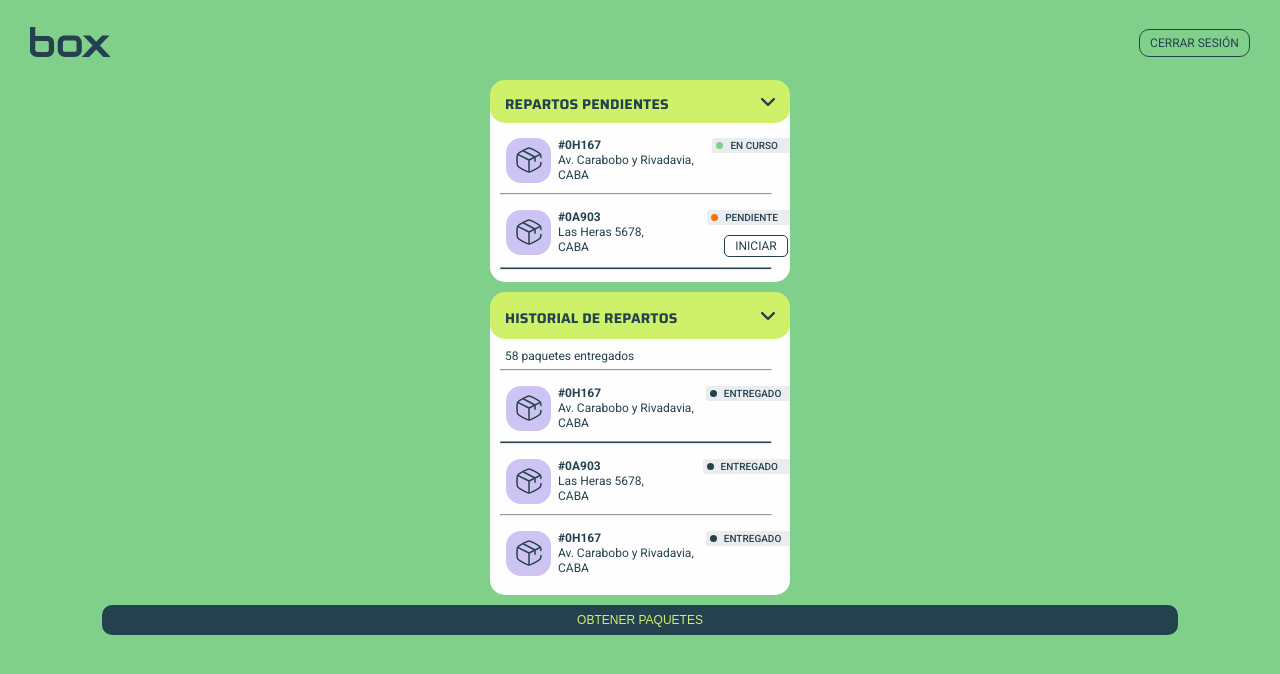
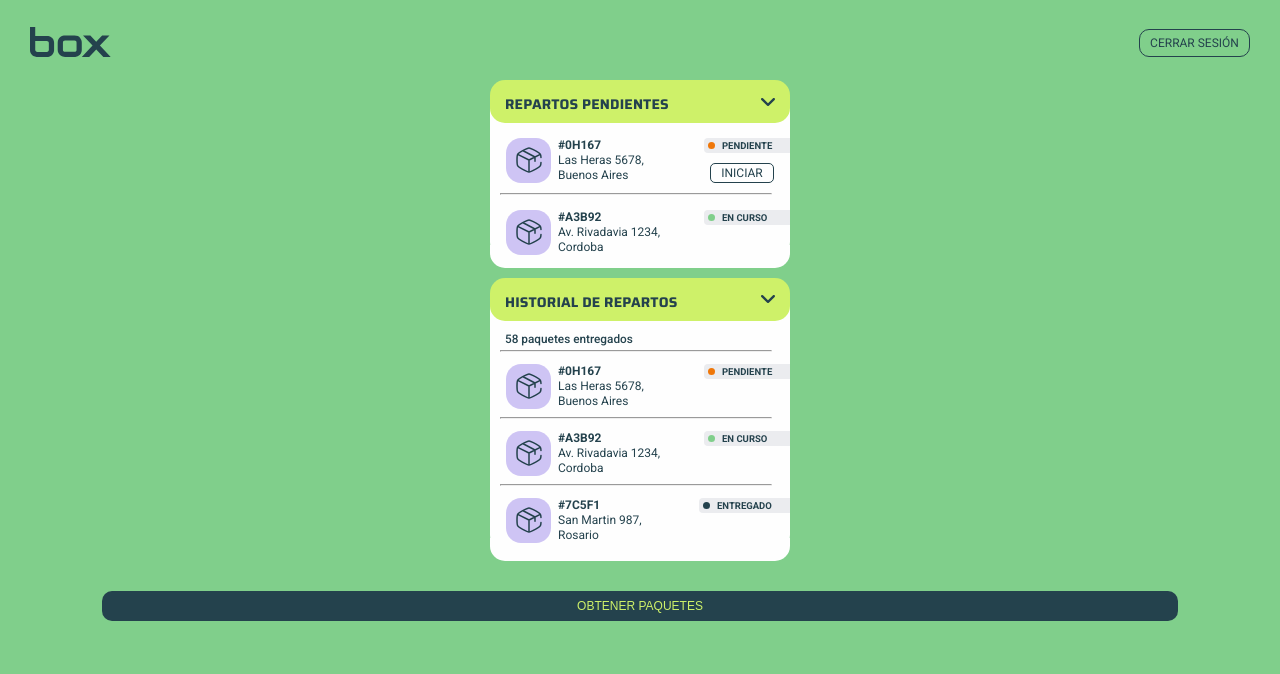
Before and after one commit to JuanPiPem/BoxDeliveryFrontend, a Next.js app: page /delivery-man/start-work-day in a window 1280 px wide. Shown: the top 674 px of the page. Built offline with nearby package versions, Linux system fonts and the light colour scheme.

Commit message:
fix margins and div positions

```diff
--- a/src/commons/deliveriesHistory/deliveriesHistory.module.scss
+++ b/src/commons/deliveriesHistory/deliveriesHistory.module.scss
@@ -4,7 +4,7 @@
   width: 300px;
   border-bottom-left-radius: 15px;
   border-bottom-right-radius: 15px;
-  max-height: 245px;
+  max-height: 229px;
   margin-top: 1px;
   overflow-x: hidden;
   overflow-y: auto;
@@ -27,21 +27,23 @@
 
 .packagesNumber {
   margin-left: 15px;
-  margin-top: 10px;
-  margin-bottom: 5px;
+  margin-top: 11px;
+  margin-bottom: -2px;
+  font-weight: 500;
+  font-size: 11.8px;
 }
 
 .hr {
   width: 270px;
-  height: 0.3px;
+  height: 0.01px;
   margin-left: 10px;
   background: #24424d;
 }
 
 .boxTrash {
   margin-left: 16px;
-  margin-top: 15px;
-  margin-bottom: 10px;
+  margin-top: 12px;
+  margin-bottom: 8px;
 }
 
 .lastHr {
@@ -112,7 +114,7 @@
   justify-content: space-between;
   align-items: center;
   width: 300px;
-  height: 47px;
+  height: 42.5px;
   background: $light-yellow;
   border-radius: 15px;
   z-index: 3;
--- a/src/commons/navbar/Navbar.tsx
+++ b/src/commons/navbar/Navbar.tsx
@@ -5,7 +5,7 @@ import Link from "next/link";
 
 const Navbar = () => {
   const loggedIn = true;
-  const isAdmin = true;
+  const isAdmin = false;
   return (
     <div className={s.navbarContainer}>
       <div className={s.contentContainer}>
--- a/src/commons/pendingDeliveries/pendingDeliveries.module.scss
+++ b/src/commons/pendingDeliveries/pendingDeliveries.module.scss
@@ -20,7 +20,7 @@
 }
 
 .maxHeightViewDeliveryMan {
-  max-height: 148px;
+  max-height: 134px;
 }
 
 .backgronudPaddingTop {
@@ -40,7 +40,7 @@
 
 .hr {
   width: 270px;
-  height: 0.3px;
+  height: 0.01px;
   margin-left: 10px;
   background: #24424d;
 }
--- a/src/commons/tableListPackages/TableListPackages.tsx
+++ b/src/commons/tableListPackages/TableListPackages.tsx
@@ -41,7 +41,17 @@ const TableListPackages = (prop: Prop) => {
         <div className={`${s.div3}`}>
           {prop.viewType === "home-repartidor" ||
           prop.viewType === "perfil-repartidor" ? (
-            <div className={`${s.statusContainer}`}>
+            <div
+              className={`${s.statusContainer}`}
+              id={
+                prop.status === "pendiente" && !iniciarClicked
+                  ? s.PENDIENTE
+                  : prop.status === "en-curso" ||
+                    (prop.status === "pendiente" && iniciarClicked)
+                  ? s.EN_CURSO
+                  : s.ENTREGADO
+              }
+            >
               {prop.status === "pendiente" && !iniciarClicked ? (
                 <StatusPending />
               ) : prop.status === "en-curso" ||
--- a/src/commons/tableListPackages/tableListPackages.module.scss
+++ b/src/commons/tableListPackages/tableListPackages.module.scss
@@ -36,7 +36,7 @@
   // margin-right: 15px;
   display: flex;
   flex-direction: column;
-  align-items: flex-end;
+  align-items: flex-start;
 }
 
 .div3Aling {
@@ -45,23 +45,27 @@
 }
 
 .statusContainer {
+  width: 86px;
   margin-right: -2px;
   display: flex;
   align-items: center;
   background: $light-grey;
-  border-radius: 3px 0 0 3px;
+  border-radius: 4px 0 0 4px;
   svg {
     all: unset;
     margin-right: -5px;
     margin-left: 4px;
   }
 }
+#ENTREGADO {
+  width: 91px;
+}
 
 .statusText {
   all: unset;
   padding: 0 12px;
-  font-size: 10px;
-  font-weight: 500;
+  font-size: 9.5px;
+  font-weight: 600;
   line-height: 15px;
   text-transform: uppercase;
 }
@@ -71,14 +75,13 @@
   color: $dark-green;
   background-color: transparent;
   width: 62px;
-  height: 20px;
+  height: 18px;
   flex-shrink: 0;
+  margin-left: 6px;
   margin-top: 10px;
   border-radius: 5px;
   border: 1px solid $dark-green;
-  font-feature-settings: "clig" off, "liga" off;
   font-size: 12px;
-  font-style: normal;
   font-weight: 400;
   text-transform: uppercase;
   text-align: center;
--- a/src/components/deliveryMan/startWorkDay/StartWorkDay.tsx
+++ b/src/components/deliveryMan/startWorkDay/StartWorkDay.tsx
@@ -6,6 +6,7 @@ import ButtonDarkBlue from "commons/buttonDarkBlue/ButtonDarkBlue";
 import DeliveriesHistory from "commons/deliveriesHistory/DeliveriesHistory";
 import PendingDeliveries from "commons/pendingDeliveries/PendingDeliveries";
 import Link from "next/link";
+import { fakeData } from "utils/fakeData";
 
 const StartWorkDay = () => {
   interface FakeData {
@@ -15,71 +16,8 @@ const StartWorkDay = () => {
     status: string;
   }
 
-  const arrayFakeDataPendingPackages: FakeData[] = [
-    {
-      packageNumber: "#0H167",
-      address: "Av. Carabobo y Rivadavia",
-      city: "CABA",
-      status: "en-curso",
-    },
-    {
-      packageNumber: "#0A903",
-      address: "Las Heras 5678",
-      city: "CABA",
-      status: "pendiente",
-    },
-    {
-      packageNumber: "#0H167",
-      address: "Av. Carabobo y Rivadavia",
-      city: "CABA",
-      status: "en-curso",
-    },
-    {
-      packageNumber: "#0A903",
-      address: "Las Heras 5678",
-      city: "CABA",
-      status: "pendiente",
-    },
-  ];
-
-  const arrayFakeData: FakeData[] = [
-    {
-      packageNumber: "#0H167",
-      address: "Av. Carabobo y Rivadavia",
-      city: "CABA",
-      status: "entregado",
-    },
-    {
-      packageNumber: "#0A903",
-      address: "Las Heras 5678",
-      city: "CABA",
-      status: "entregado",
-    },
-    {
-      packageNumber: "#0H167",
-      address: "Av. Carabobo y Rivadavia",
-      city: "CABA",
-      status: "entregado",
-    },
-    {
-      packageNumber: "#0H167",
-      address: "Av. Carabobo y Rivadavia",
-      city: "CABA",
-      status: "entregado",
-    },
-    {
-      packageNumber: "#0A903",
-      address: "Las Heras 5678",
-      city: "CABA",
-      status: "entregado",
-    },
-    {
-      packageNumber: "#0A903",
-      address: "Las Heras 5678",
-      city: "CABA",
-      status: "entregado",
-    },
-  ];
+  const arrayFakeDataPendingPackages: FakeData[] = fakeData;
+  const arrayFakeData: FakeData[] = fakeData;
 
   return (
     <>
--- a/src/components/deliveryMan/startWorkDay/startWorkDay.module.scss
+++ b/src/components/deliveryMan/startWorkDay/startWorkDay.module.scss
@@ -21,5 +21,5 @@
 
 .buttonGetPackages {
   width: 84%;
-  margin-top: 10px;
+  margin-top: 30px;
 }
--- /dev/null
+++ b/src/utils/fakeData.ts
@@ -0,0 +1,116 @@
+export const fakeData = [
+  {
+    packageNumber: "#0H167",
+    address: "Las Heras 5678",
+    city: "Buenos Aires",
+    status: "pendiente",
+  },
+  {
+    packageNumber: "#A3B92",
+    address: "Av. Rivadavia 1234",
+    city: "Cordoba",
+    status: "en-curso",
+  },
+  {
+    packageNumber: "#7C5F1",
+    address: "San Martin 987",
+    city: "Rosario",
+    status: "entregado",
+  },
+  {
+    packageNumber: "#K9E46",
+    address: "Belgrano 4321",
+    city: "Mendoza",
+    status: "pendiente",
+  },
+  {
+    packageNumber: "#2J8D5",
+    address: "9 de Julio 654",
+    city: "Mar del Plata",
+    status: "en-curso",
+  },
+  {
+    packageNumber: "#R1G73",
+    address: "Independencia 789",
+    city: "Tucuman",
+    status: "entregado",
+  },
+  {
+    packageNumber: "#Y6T29",
+    address: "San Juan 876",
+    city: "Salta",
+    status: "pendiente",
+  },
+  {
+    packageNumber: "#N4S51",
+    address: "San Luis 543",
+    city: "Jujuy",
+    status: "en-curso",
+  },
+  {
+    packageNumber: "#E7W38",
+    address: "Santa Fe 210",
+    city: "Neuquen",
+    status: "entregado",
+  },
+  {
+    packageNumber: "#B2Q94",
+    address: "La Rioja 987",
+    city: "Formosa",
+    status: "pendiente",
+  },
+  {
+    packageNumber: "#F5X82",
+    address: "Sarmiento 654",
+    city: "San Juan",
+    status: "en-curso",
+  },
+  {
+    packageNumber: "#C8Z59",
+    address: "San Martin 321",
+    city: "La Plata",
+    status: "entregado",
+  },
+  {
+    packageNumber: "#P1U76",
+    address: "Corrientes 876",
+    city: "Santa Cruz",
+    status: "pendiente",
+  },
+  {
+    packageNumber: "#L4V63",
+    address: "San Juan 543",
+    city: "Tierra del Fuego",
+    status: "en-curso",
+  },
+  {
+    packageNumber: "#G7T29",
+    address: "San Luis 210",
+    city: "Chubut",
+    status: "entregado",
+  },
+  {
+    packageNumber: "#Z9B47",
+    address: "Santa Fe 987",
+    city: "Catamarca",
+    status: "pendiente",
+  },
+  {
+    packageNumber: "#O2C84",
+    address: "La Rioja 654",
+    city: "La Rioja",
+    status: "en-curso",
+  },
+  {
+    packageNumber: "#H5D62",
+    address: "Sarmiento 321",
+    city: "Santiago del Estero",
+    status: "entregado",
+  },
+  {
+    packageNumber: "#W8F39",
+    address: "Corrientes 210",
+    city: "San Luis",
+    status: "pendiente",
+  },
+];
```
Also changed, not shown: src/components/login/Login.tsx (+30 -26 lines).
